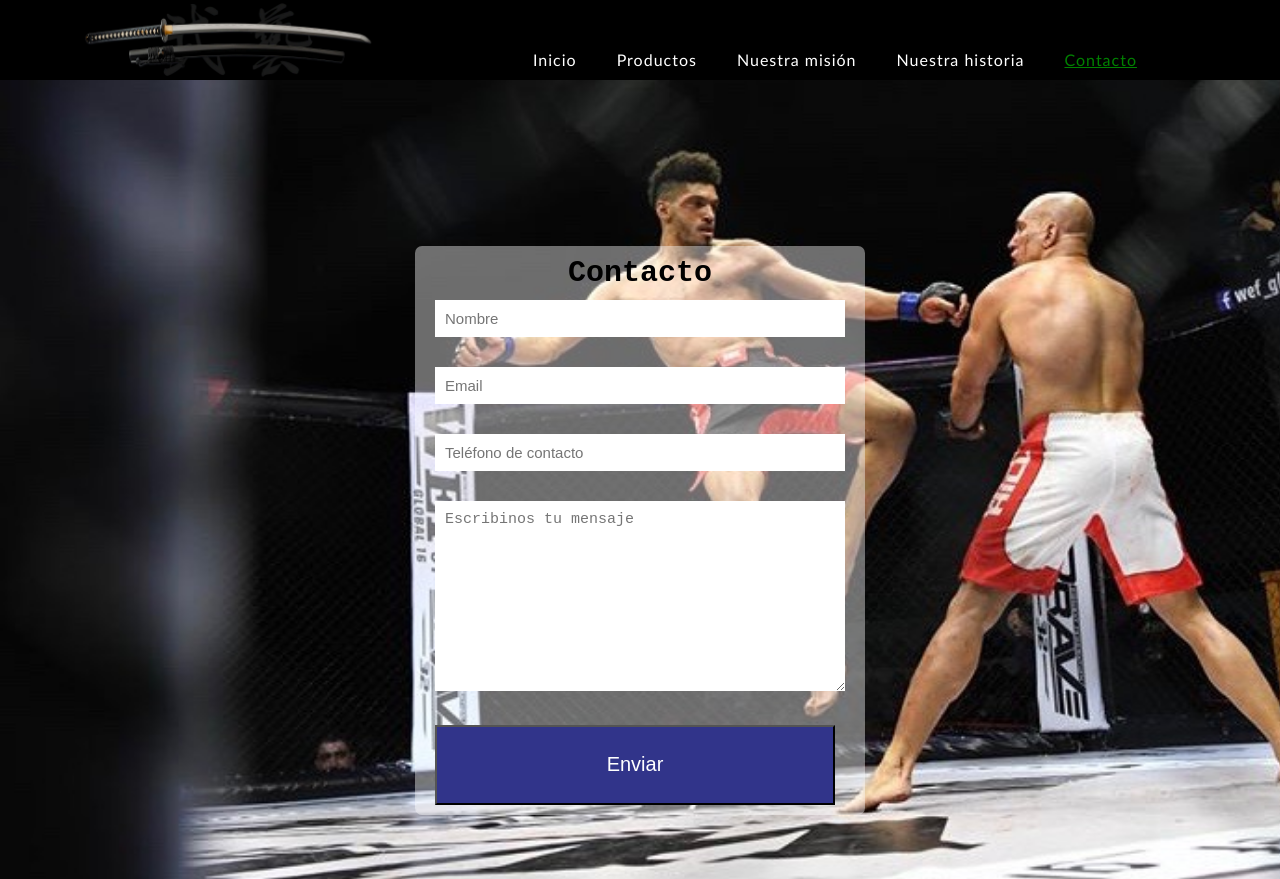
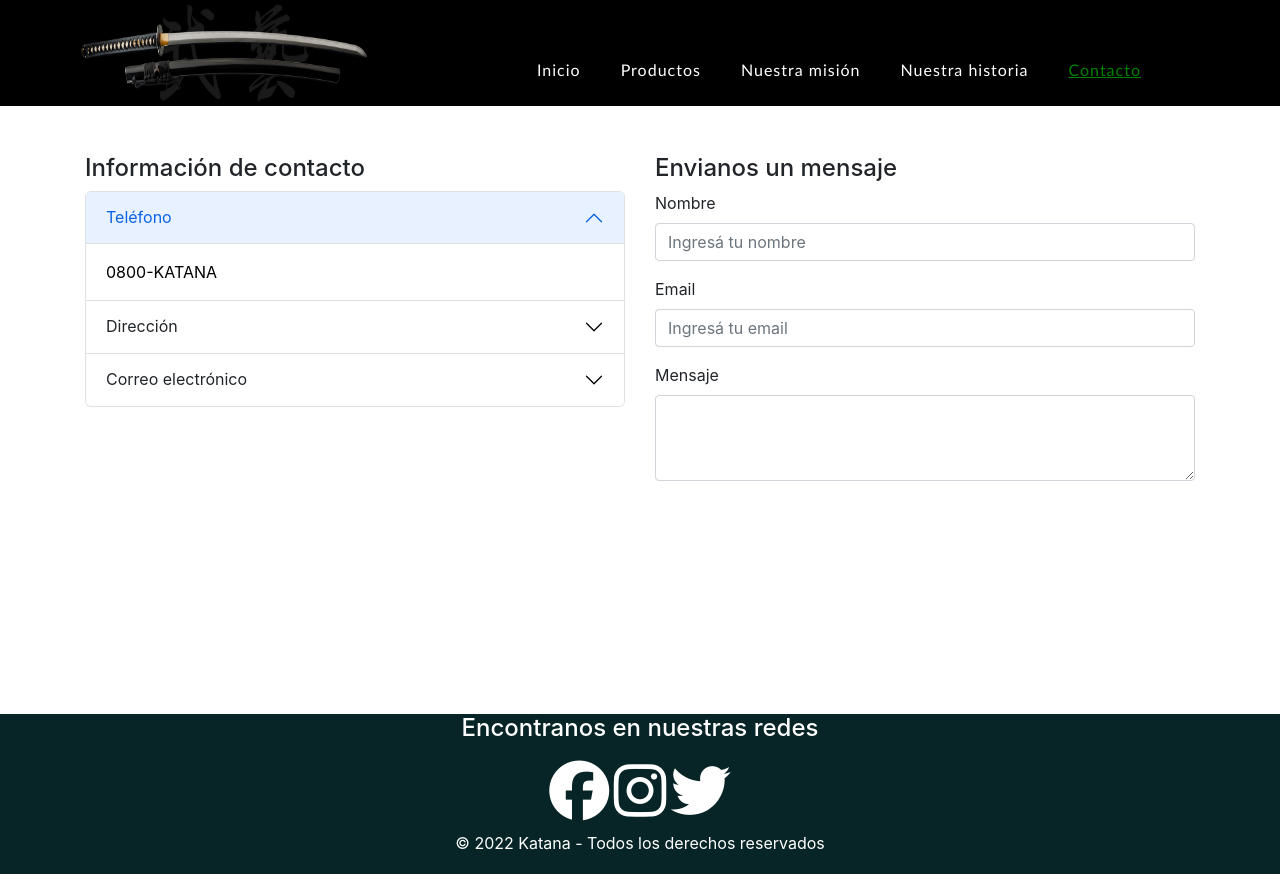
Before and after one commit to stefudemi/PF-Deminicis, a plain HTML site: page Pages/contacto.html in a window 1280 px wide. Shown: the top 879 px of the page. Drawn offline with nearby package versions, Linux system fonts and the light colour scheme.

Commit message:
nuevo formulario contacto en B

```diff
--- a/Pages/contacto.html
+++ b/Pages/contacto.html
@@ -5,6 +5,13 @@
     <meta http-equiv="X-UA-Compatible" content="IE=edge" />
     <meta name="viewport" content="width=device-width, initial-scale=1.0" />
     <title>Katana-Contacto</title>
+    <link href="https://cdn.jsdelivr.net/npm/bootstrap@5.2.0/dist/css/bootstrap.min.css" rel="stylesheet" integrity="sha384-gH2yIJqKdNHPEq0n4Mqa/HGKIhSkIHeL5AyhkYV8i59U5AR6csBvApHHNl/vI1Bx" crossorigin="anonymous">
+    <link rel="stylesheet" href="https://stackpath.bootstrapcdn.com/bootstrap/4.4.1/css/bootstrap.min.css" integrity="sha384-Vkoo8x4CGsO3+Hhxv8T/Q5PaXtkKtu6ug5TOeNV6gBiFeWPGFN9MuhOf23Q9Ifjh" crossorigin="anonymous">
+
+    <script src="https://code.jquery.com/jquery-3.4.1.slim.min.js" integrity="sha384-J6qa4849blE2+poT4WnyKhv5vZF5SrPo0iEjwBvKU7imGFAV0wwj1yYfoRSJoZ+n" crossorigin="anonymous"></script>
+    <script src="https://cdn.jsdelivr.net/npm/popper.js@1.16.0/dist/umd/popper.min.js" integrity="sha384-Q6E9RHvbIyZFJoft+2mJbHaEWldlvI9IOYy5n3zV9zzTtmI3UksdQRVvoxMfooAo" crossorigin="anonymous"></script>
+
+
     <link rel="stylesheet" href="../styles/style.css" />
     <link
       rel="shortcut icon"
@@ -38,26 +45,73 @@
       </nav>
     </header>
     <!--MAIN-->
-    <main class="contacto__main">
-      <form class="formulario">
-        <h2>Contacto</h2>
-        <input type="text" id="nombre" required placeholder="Nombre" />
-        <input type="email" id="email" required placeholder="Email" />
-        <input
-          type="number"
-          id="telefono"
-          required
-          placeholder="Teléfono de contacto" />
-        <textarea
-          name=""
-          id="mensaje"
-          cols="30"
-          rows="10"
-          required
-          placeholder="Escribinos tu mensaje"></textarea>
-        <button id="contacto__boton_enviar" type="submit">Enviar</button>
-      </form>
-    </main>
+    <section class="container" style="height: 70vh;" >
+      <div class="row mt-5 gap-4 gap-md-0 ">
+          <div class="col-md-6">
+              <h4>Información de contacto</h4>
+              <div class="accordion" id="accordionExample">
+                  <div class="accordion-item">
+                    <h2 class="accordion-header" id="headingOne">
+                      <button class="accordion-button" type="button" data-bs-toggle="collapse" data-bs-target="#collapseOne" aria-expanded="true" aria-controls="collapseOne">
+                        Teléfono
+                      </button>
+                    </h2>
+                    <div id="collapseOne" class="accordion-collapse collapse show" aria-labelledby="headingOne" data-bs-parent="#accordionExample">
+                      <div class="accordion-body">
+                        0800-KATANA
+                      </div>
+                    </div>
+                  </div>
+                  <div class="accordion-item">
+                    <h2 class="accordion-header" id="headingTwo">
+                      <button class="accordion-button collapsed" type="button" data-bs-toggle="collapse" data-bs-target="#collapseTwo" aria-expanded="false" aria-controls="collapseTwo">
+                        Dirección
+                      </button>
+                    </h2>
+                    <div id="collapseTwo" class="accordion-collapse collapse" aria-labelledby="headingTwo" data-bs-parent="#accordionExample">
+                      <div class="accordion-body">
+                        Diagonal La Plata
+                      </div>
+                    </div>
+                  </div>
+                  <div class="accordion-item">
+                    <h2 class="accordion-header" id="headingThree">
+                      <button class="accordion-button collapsed" type="button" data-bs-toggle="collapse" data-bs-target="#collapseThree" aria-expanded="false" aria-controls="collapseThree">
+                        Correo electrónico
+                      </button>
+                    </h2>
+                    <div id="collapseThree" class="accordion-collapse collapse" aria-labelledby="headingThree" data-bs-parent="#accordionExample">
+                      <div class="accordion-body">
+                        stefanodeminicis94@gmail.com
+                      </div>
+                    </div>
+                  </div>
+              </div>
+          </div>
+          <div class="col-md-6">
+              <h4>Envianos un mensaje</h4>
+              <form>
+                  <div class="mb-3">
+                      <label for="exampleFormControlInput1" class="form-label">Nombre</label>
+                      <input type="text" class="form-control" id="exampleFormControlInput1" placeholder="Ingresá tu nombre">
+                  </div>
+                  <div class="mb-3">
+                      <label for="exampleFormControlInput1" class="form-label">Email</label>
+                      <input type="email" class="form-control" id="exampleFormControlInput1" placeholder="Ingresá tu email">
+                  </div>
+                  <div class="mb-3">
+                      <label for="exampleFormControlTextarea1" class="form-label">Mensaje</label>
+                      <textarea class="form-control" id="exampleFormControlTextarea1" rows="3"></textarea>
+                  </div>
+              </form>
+          </div>
+      </div>
+  </section>
+
+
+
+  <script src="https://cdn.jsdelivr.net/npm/bootstrap@5.2.0/dist/js/bootstrap.bundle.min.js" integrity="sha384-A3rJD856KowSb7dwlZdYEkO39Gagi7vIsF0jrRAoQmDKKtQBHUuLZ9AsSv4jD4Xa" crossorigin="anonymous"></script>
+
     <!--FOOTER-->
     <footer class="footer">
       <div class="contenedor_texto">
--- a/styles/style.css
+++ b/styles/style.css
@@ -115,6 +115,13 @@
 /*  Main - Contacto*/
 
 .contacto__main {
+    height: 100vh;
+    background-image: url(../Assets/Main\ -\ Mision.png);
+
+}
+
+
+/* .contacto__main {
     background-image: url(../Assets/Main\ -\ Contacto.png);
     background-attachment: fixed;
     background-size: cover;
@@ -176,7 +183,7 @@ input[type=number] {
 
 #contacto__boton_enviar:hover {
     cursor: pointer;
-}
+} */
 
 /*  Main - Nuestra historia*/
 
```
Also changed, not shown: Pages/nuestra_historia.html (+11 -0 lines), Pages/nuestra_mision.html (+11 -0 lines), Pages/productos.html (+21 -5 lines), index.html (+17 -4 lines).
